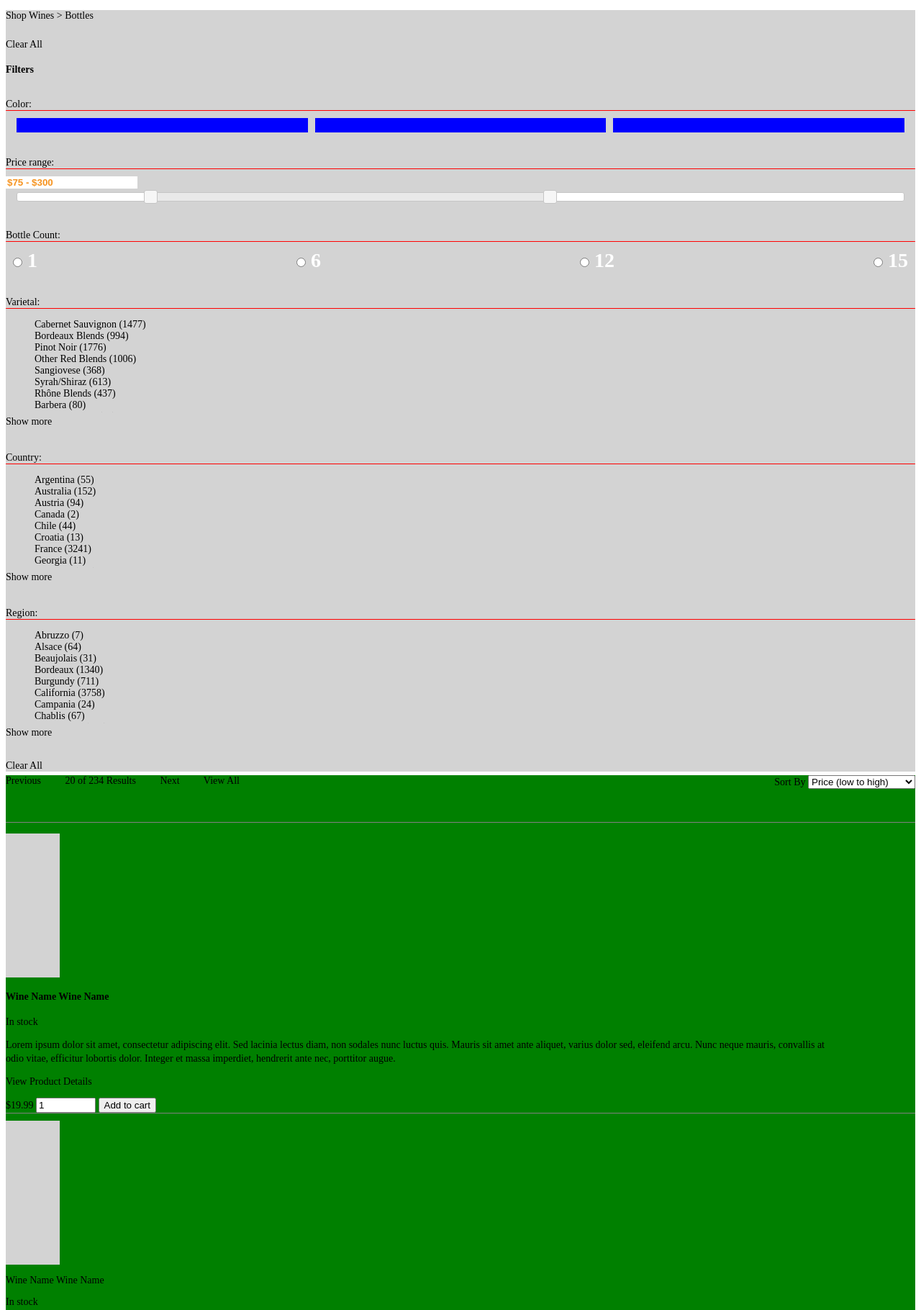
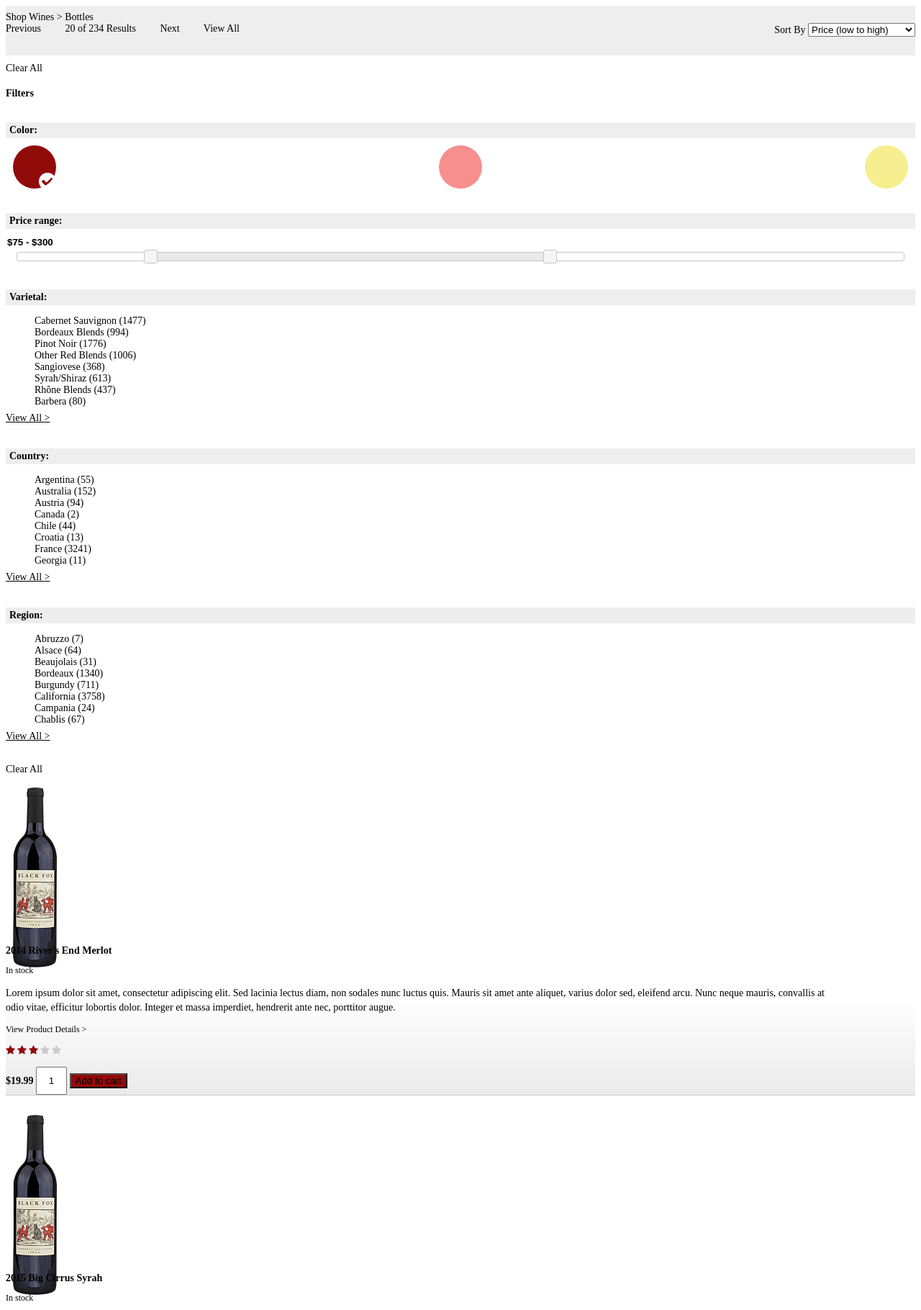
Before and after one commit to mgable/product-listing-page, a website: page app/index.html in a window 1280 px wide. Shown: the top 1820 px of the page at 72% size. Drawn offline with nearby package versions, Linux system fonts and the light colour scheme; some packages are replaced by stand-ins of ours; files that its build step writes are made by us from their sources; a script that the page names is missing; files whose address does not match are found by name.

Commit message:
more bilding

```diff
--- a/app/index.html
+++ b/app/index.html
@@ -4,35 +4,63 @@
 			<title></title>
 			<!-- build:css(.) styles/vendor.css -->
 			<!-- bower:css -->
-			<link rel="stylesheet" href="bower_components/foundation/css/foundation.css">
+			<link rel="stylesheet" href="bower_components/foundation/css/foundation.css" />
+			<link rel="stylesheet" href="bower_components/font-awesome/css/font-awesome.css" />
 			<!-- endbower -->
 			<!-- endbuild -->
 			<!-- build:css(.tmp) styles/main.css -->
 			  <link rel="stylesheet" href="//code.jquery.com/ui/1.12.1/themes/base/jquery-ui.css">
-			  <script src="https://code.jquery.com/jquery-1.12.4.js"></script>
-			  <script src="https://code.jquery.com/ui/1.12.1/jquery-ui.js"></script>
 
 			<link rel="stylesheet" href="styles/main.css">
 
 			<!-- endbuild -->
 		</head>
 		<body ng-app="productListingPage" ng-controller="Main">
+			<div class="row top-nav">
+				<div class="small-12 medium-4 columns">
+					<span class="left my-left">Shop Wines &gt; Bottles</span>
+				</div>
+				<div class="small-12 medium-8 columns">
+					<div class="navigation">
+						<span class="my-left left">
+							<span class="right-space previous"><span class="my-label">Previous</span></span>
+							<span class="right-space total">20 of 234 Results</span>
+							<span class="right-space next"><span class="my-label">Next</span></span>
+							<span class="right-space view-all">View All</span>
+						</span>
+						<span class="my-right">
+							<label class="search-label"> Sort By</label>
+							<select class="sort radius">
+								<option>Price (low to high)</option>
+								<option>Price (high to low)</option>
+								<option>Product Title (a to z)</option>
+								<option>Product Title (z to a)</option>
+								<option>Reviews (low to high)</option>
+								<option>Reviews (high to low)</option>
+								<option>Display Order</option>
+								<option>Stock Availability</option>
+								<option>Sales Items</option>
+							</select>
+						</span>
+					</div>
+
+				</div>
+			</div>
 
 			<div class="row">
 				<div class="small-12 medium-4 columns left filters">
-					<p>
-						<span>Shop Wines</span> &gt; <span>Bottles</span>
-					</p>
+					<div class="mobile">Shop Wines &gt; Bottles</div>
 					<div class="clear-all right">Clear All</div>
+
 
 					<h4 class="left collapse" collapse title="Filters"></h4>
 					<div class="holder block">
 						<div class="container">
 							<p class="facet collapse" collapse title="Color:"></p>
 							<div class="row flex-container space-between">
-								<div class="box flex-item"></div>
-								<div class="box flex-item"></div>
-								<div class="box flex-item"></div>
+								<div class="circle red flex-item" style="position:relative;"><span style="position:absolute;bottom:-7px;right:0;"><i class="fa fa-check-circle" aria-hidden="true"></i><span></div>
+								<div class="circle rose flex-item"></div>
+								<div class="circle white flex-item"></div>
 							</div>
 						</div>
 
@@ -40,13 +68,13 @@
 							<p class="facet collapse" collapse title="Price range:"></p>
 							<div class="block">
 								<label for="amount"></label>
-								<input type="text" id="amount" readonly style="border:0; color:#f6931f; font-weight:bold;" />
+								<input type="text" id="amount" readonly class="priceRange" />
 								<div id="slider-range" class="my-slider"></div>
 							</div>
 
 						</div>
 
-						<div class="container">
+<!-- 						<div class="container">
 							<p class="facet collapse" collapse title="Bottle Count:"></p>
 							<div class="block">
 								<ul class="flex-container space-between">
@@ -56,7 +84,7 @@
 									<li class="flex-item"><label for="pokemonRed"><input type="radio" name="pokemon" value="Red" id="pokemonRed" required>&nbsp;15</label></li>
 								</ul>
 							</div>
-						</div>
+						</div> -->
 
 						<div class="container" expand>
 							<p class="facet collapse" collapse title="Varietal:"></p>
@@ -87,7 +115,7 @@
 									<li>Tempranillo (290)</li>
 									<li>Zinfandel (397)</li>
 								</ul>
-								<a expander ng-click="action()">Show All</a>
+								<a expander class="expander" ng-click="action()">Show All</a>
 							</div>
 						</div>
 
@@ -119,7 +147,7 @@
 									<li>Turkey (2)</li>
 									<li>United States (4194)</li>
 								</ul>
-								<a expander ng-click="action()">Show All</a>
+								<a class="expander" expander ng-click="action()">Show All</a>
 							</div>
 						</div>
 
@@ -176,25 +204,22 @@
 									<li>Washington (180)</li>
 									<li>Western Australia (14)</li>
 								</ul>
-								<a expander ng-click="action()">Show All</a>
+								<a expander class="expander" ng-click="action()">Show All</a>
 							</div>
 						</div>
+
 						<div class="clear-all">Clear All</div>
-					</div>
 
 					</div>
 
-				<div class="small-12 medium-8 columns right results">
-					<div class="navigation">
-						<span class="my-left left">
+					<div class="row mobile" style="clear:both;text-align: center">
 						<span class="right-space previous"><span class="my-label">Previous</span></span>
 						<span class="right-space total">20 of 234 Results</span>
 						<span class="right-space next"><span class="my-label">Next</span></span>
-							<span class="right-space view-all">View All</span>
-						</span>
-						<span class="my-right">
-							<label class="search-label"> Sort By</label>
-							<select class="sort">
+					</div>
+
+					<div class="row mobile" style="text-align:center;">
+						<select class="sort" style="width:150px">
 							<option>Price (low to high)</option>
 							<option>Price (high to low)</option>
 							<option>Product Title (a to z)</option>
@@ -205,39 +230,44 @@
 							<option>Stock Availability</option>
 							<option>Sales Items</option>
 						</select>
-						</span>
 					</div>
+
+				</div>
+
+				<div class="small-12 medium-8 columns right results">
 					<div>
 						<div class="item clearfix">
 							<div class="my-left left">
-								<div class="image-holder"></div>
+								<div class="image-holder"><img src="images/medium.png"/></div>
 							</div>
 							<div class="left text">
-								<h4 class="name">Wine Name Wine Name</h4>
+								<h4 class="name">2014 River's End Merlot</h4>
 								<p class="status">In stock</p>
 								<p class="description">Lorem ipsum dolor sit amet, consectetur adipiscing elit. Sed lacinia lectus diam, non sodales nunc luctus quis. Mauris sit amet ante aliquet, varius dolor sed, eleifend arcu. Nunc neque mauris, convallis at odio vitae, efficitur lobortis dolor. Integer et massa imperdiet, hendrerit ante nec, porttitor augue.</p>
-								<p class="product details">View Product Details</p>
+								<p class="product details">View Product Details &gt;</p>
+								<p class="rating"><i class="fa fa-star redStar" aria-hidden="true"></i><i class="fa fa-star redStar" aria-hidden="true"></i><i class="fa fa-star redStar" aria-hidden="true"></i><i class="fa fa-star grayStar" aria-hidden="true"></i><i class="fa fa-star grayStar" aria-hidden="true"></i></p>
 								<p class="add">
 									<span class="price">$19.99</span>
-									<input type="text" value="1" />
-									<button class="button tiny">Add to cart</button>
+									<input type="text" value="1" class="radius"/>
+									<button class="button tiny add-to-cart radius">Add to cart</button>
 								</p>
 							</div>
 						</div>
 
 						<div class="item clearfix">
 							<div class="my-left left">
-								<div class="image-holder"></div>
+								<div class="image-holder"><img src="images/medium.png"/></div>
 							</div>
 							<div class="left text">
-								<p class="name">Wine Name Wine Name</p>
+								<h4 class="name">2015 Big Cirrus Syrah</h4>
 								<p class="status">In stock</p>
 								<p class="description">Lorem ipsum dolor sit amet, consectetur adipiscing elit. Sed lacinia lectus diam, non sodales nunc luctus quis. Mauris sit amet ante aliquet, varius dolor sed, eleifend arcu. Nunc neque mauris, convallis at odio vitae, efficitur lobortis dolor. Integer et massa imperdiet, hendrerit ante nec, porttitor augue.</p>
-								<p class="product details">View Product Details</p>
+								<p class="product details">View Product Details &gt;</p>
+									<p class="rating"><i class="fa fa-star redStar" aria-hidden="true"></i><i class="fa fa-star redStar" aria-hidden="true"></i><i class="fa fa-star redStar" aria-hidden="true"></i><i class="fa fa-star grayStar" aria-hidden="true"></i><i class="fa fa-star grayStar" aria-hidden="true"></i></p>
 								<p class="add">
 									<span class="price">$19.99</span>
-									<input type="text" value="1" />
-									<button class="button tiny">Add to cart</button>
+									<input type="text" value="1" class="radius" />
+									<button class="button tiny add-to-cart radius">Add to cart</button>
 								</p>
 							</div>
 						</div>
@@ -248,12 +278,18 @@
 
 			<!-- build:js(.) scripts/vendor.js -->
 			<!-- bower:js -->
-
+			<script src="bower_components/jquery/dist/jquery.js"></script>
 			<script src="bower_components/underscore/underscore.js"></script>
 			<script src="bower_components/angular/angular.js"></script>
-			<script src="bower_components/foundation-sites/dist/foundation.js"></script>
+			<script src="bower_components/fastclick/lib/fastclick.js"></script>
+			<script src="bower_components/jquery.cookie/jquery.cookie.js"></script>
+			<script src="bower_components/jquery-placeholder/jquery.placeholder.js"></script>
+			<script src="bower_components/foundation/js/foundation.js"></script>
 			<!-- endbower -->
 		<!-- endbuild -->
+
+			<script src="https://code.jquery.com/jquery-1.12.4.js"></script>
+			 <script src="https://code.jquery.com/ui/1.12.1/jquery-ui.js"></script>
 
 			<script src="scripts/app.js"></script>
 		</body>
--- a/app/scripts/app.js
+++ b/app/scripts/app.js
@@ -33,16 +33,16 @@
 				var expanded = false,
 					labelElm = angular.element(element);
 
-				labelElm.text("Show more");
+				labelElm.html("View All &gt;");
 
 				ctrl.close();
 
 				scope.action = function(){
 					if (expanded){
-						labelElm.text("Show more");
+						labelElm.html("View All &gt;");
 						ctrl.close();
 					} else {
-						labelElm.text("Show less");
+						labelElm.html("View Less &gt;");
 						ctrl.open();
 					}
 					expanded = !expanded;
--- a/app/styles/scss/main.scss
+++ b/app/styles/scss/main.scss
@@ -1,3 +1,7 @@
+$lightgray: #eee;
+$gray:     #cacaca;
+$redWine: #910b0b;
+
 body {
 	background-color: white;
 
@@ -11,18 +15,18 @@ body {
 
 	.columns {
 		&.right {
-			background-color: green;
+			background-color: white;
 			@media (min-width: 640px) and (max-width: 999px){
 				width: 60%;
 			}
 			.navigation {
 				margin:5px 0 15px;
 				padding: 0 0 20px;
-				border-bottom: 1px solid gray;
+				border-bottom: 1px solid $gray;
 			}
 		}
 		&.left {
-			background-color: lightgray;
+			background-color: white;
 			@media (min-width: 640px) and (max-width: 999px){
 				width: 40%;
 			}
@@ -34,13 +38,22 @@ body {
 			}
 		}
 	}
+	.my-left {
+		margin: 7px 0 0 0;
+	}
+
+	h4.name {
+		margin-bottom: 0;
+	}
+
+	.status {
+		font-size: 12px;
+	}
 
 	.navigation {
 		height: 45px;
 
-		.my-left {
-			margin: 7px 0 0 0;
-		}
+
 
 		.previous {
 			&::before {
@@ -90,6 +103,7 @@ body {
 		.sort {
 			min-width: 145px;
 			width: auto;
+			margin: 0;
 		}
 	}
 
@@ -120,9 +134,11 @@ body {
 	}
 
 	.facet {
-		border-bottom: 1px solid red;
+		background-color: $lightgray;
+		padding: 3px 5px;
 		clear: both;
 		margin-bottom: 10px;
+		font-weight: bold;
 	}
 
 	.container {
@@ -139,6 +155,11 @@ body {
 		width: calc(100% / 3);
 	}
 
+	.expander {
+		color: black;
+		text-decoration: underline;
+	}
+
 	.clear-all{
 		margin:10px 0 0 0;
 		display:inline-block;
@@ -147,6 +168,10 @@ body {
 				display:none;
 			}
 		}
+	}
+
+	.add-to-cart {
+		background-color: $redWine
 	}
 
 
@@ -203,7 +228,18 @@ body {
 		overflow: hidden;
 	}
 
+	.details {
+		font-size: 12px;
+		margin-bottom: 0;
+	}
+
 	.item {
+		background: #ffffff;
+		background: -moz-linear-gradient(top, #ffffff 0%, #ffffff 70%, #eaeaea 100%);
+		background: -webkit-linear-gradient(top, #ffffff 0%,#ffffff 70%,#eaeaea 100%);
+		background: linear-gradient(to bottom, #ffffff 0%,#ffffff 70%,#eaeaea 100%);
+		filter: progid:DXImageTransform.Microsoft.gradient( startColorstr='#ffffff', endColorstr='#eaeaea',GradientType=0 );
+
 		.description {
 			line-height: 140%;
 		}
@@ -214,7 +250,10 @@ body {
 			width: 75px;
 			height: 200px;
 			margin: 0 10px 0 0;
-			background-color: lightgray;
+			img {
+				height:250px;
+				margin: 0 0 0 10px;
+			}
 		}
 
 		.text {
@@ -223,18 +262,64 @@ body {
 		.add {
 			margin-bottom: 0;
 			input {
-				width: 75px;
+				width: 35px;
+				height: 33px;
 				display:inline;
+				text-align: center;
 			}
 		}
 		margin-bottom: 10px;
-		border-bottom: 1px solid gray;
+		border-bottom: 1px solid $gray;
+		padding: 10px 0 0 0;
 	}
 
 	.collapse .toggle {
 		@media(min-width: 401px){
 			display:none;
 		}
+	}
+
+	.circle {
+		height: 60px;
+		width: 60px;
+		-moz-border-radius: 30px;
+		border-radius: 30px;
+	}
+
+	.priceRange {
+		border:0;
+		font-weight:bold;
+		background-color:transparent !important;
+		box-shadow: none !important;
+		margin: 0;
+	}
+
+	.price {
+		font-weight: bold;
+	}
+
+	.red {
+		background-color: $redWine;
+	}
+
+	.redStar {
+		color:  $redWine;
+	}
+
+	.rating i {
+		padding: 0 3px 0 0;
+	}
+
+	.grayStar {
+		color: $gray
+	}
+
+	.rose {
+		background-color: #f78f8f;
+	}
+
+	.white {
+		background-color: #f7ee8f;
 	}
 
 	.collapse + div{
@@ -255,6 +340,26 @@ body {
 		}
 	}
 
+	.top-nav{
+		padding: 8px  0 0 0;
+		background-color: $lightgray;
+		@media(max-width: 640px){
+			display:none;
+		}
+	}
+
+	.mobile {
+		@media(min-width: 640px){
+			display:none;
+		}
+	}
+
+	ul li:hover {
+		font-weight: bold;
+		color: $redWine;
+		cursor: pointer;
+	}
+
 }
 
 .clearfix:after {
--- a/bower.json
+++ b/bower.json
@@ -18,7 +18,8 @@
     "underscore": "^1.8.3",
     "angular": "^1.5.8",
     "jquery": "^3.1.1",
-    "foundation-sites": "^6.2.4"
+    "foundation": "^5.5.3",
+    "font-awesome": "^4.7.0"
   },
   "overrides": {
     "foundation": {
```
Also changed, not shown: app/images/medium.png (added), app/styles/main.css, 1 other file. Lines whose indentation alone changed are shown as unchanged.
